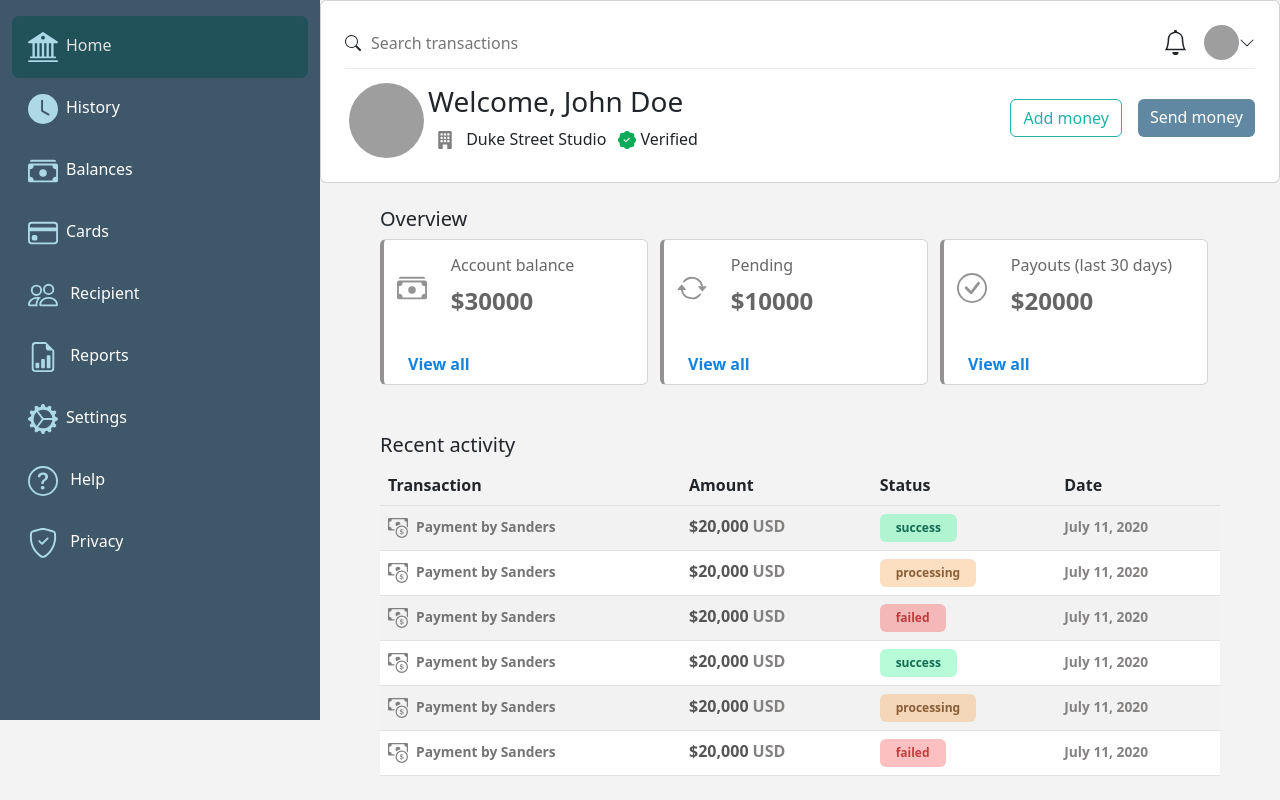
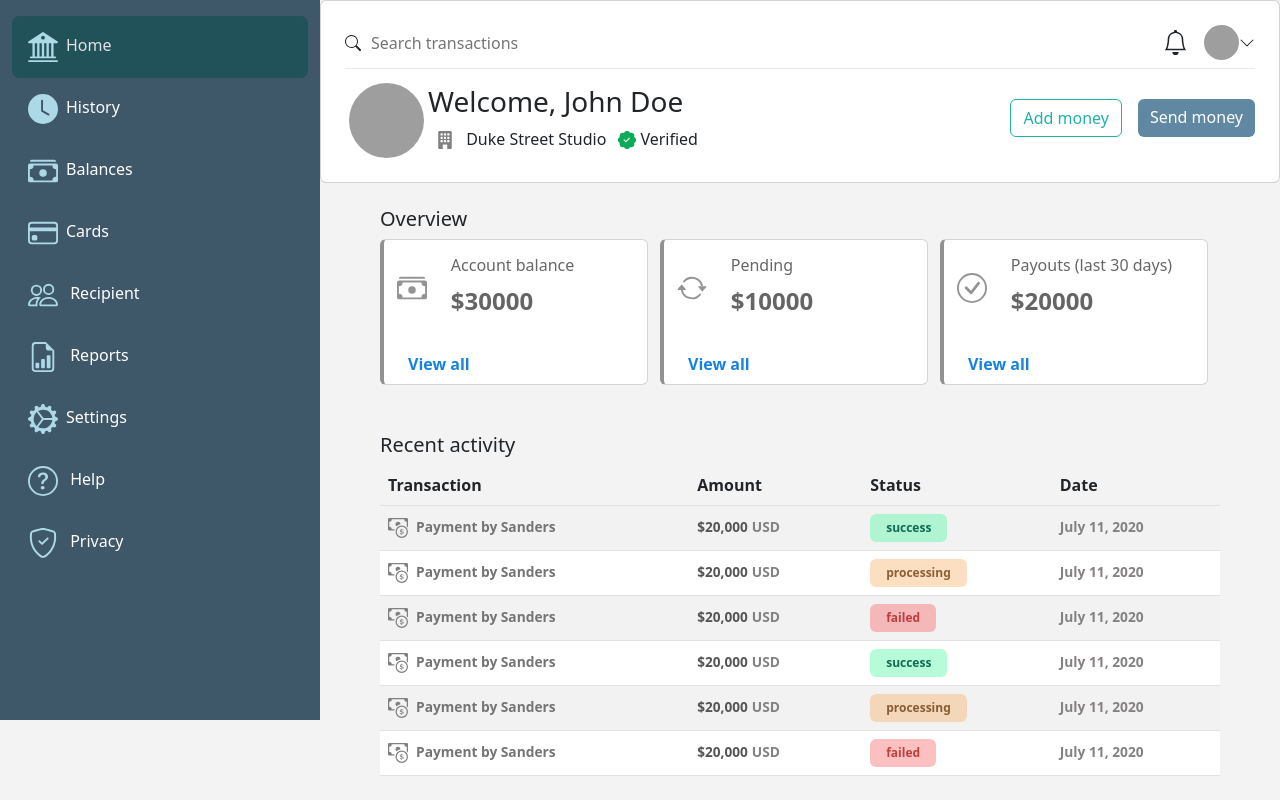
Before and after one commit to maziigwe/finacial_app, a React (Create React App) app: page / in a window 1280 px wide. Built offline with nearby package versions, Linux system fonts and the light colour scheme; grey boxes are pictures that could not be loaded.

Commit message:
decreased amount_item font size

```diff
--- a/src/component/transactionhistoryitem.css
+++ b/src/component/transactionhistoryitem.css
@@ -11,10 +11,12 @@
 .amount_item {
   color: #555555;
   font-weight: bold;
+  font-size: 0.85rem;
 }
 .amount_item_USD {
   color: #848181;
   font-weight: bold;
+  font-size: 0.86rem;
 }
 
 .status_item.badge.success {
```
